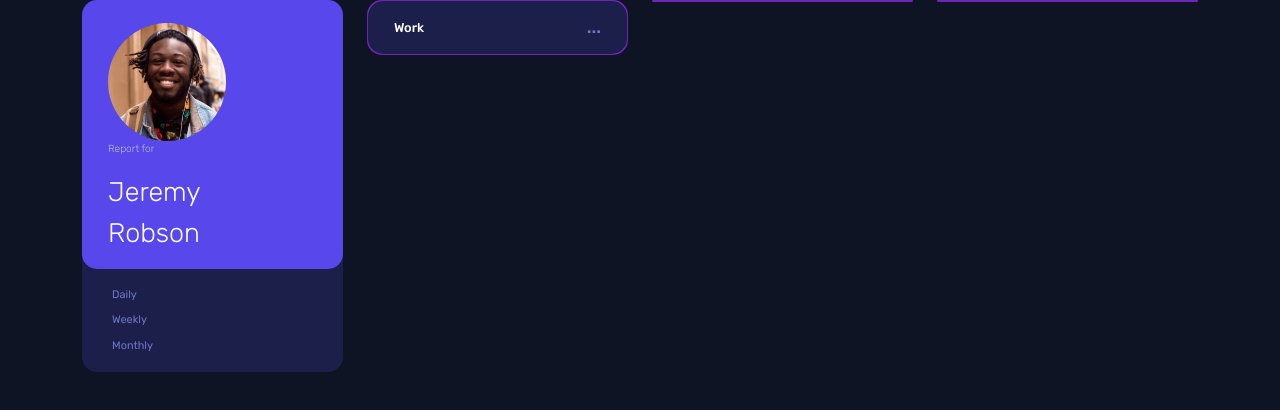
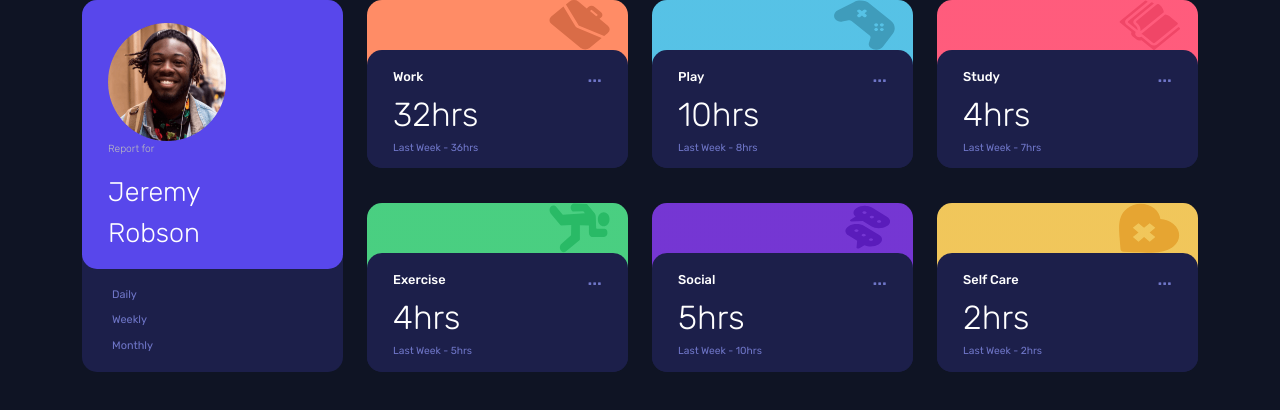
Before and after one commit to Matthiiass/HTML-and-CSS-practice, a plain HTML site: page index.html in a window 1280 px wide. Drawn offline with nearby package versions, Linux system fonts and the light colour scheme.

Commit message:
Added Cards
Finished off the information cards and added the 5 that were missing

```diff
--- a/index.html
+++ b/index.html
@@ -36,25 +36,103 @@
           </div>
         </div>
       </div>
-      <div class='col-3'>
-        <div class="card">
-          <!-- <img src="./images/icon-work.svg" alt='icon-work' class='cardIm' /> -->
+      <div class='col-3 d-flex flex-column justify-content-between'>
+        <div class="cardd" id="work">
+          <div class="imClass">
+            <img src="./images/icon-work.svg" alt='icon-work' class='cardIm' />
+          </div>
           <div class='cardContent'>
             <div class="cardHeaderBanner">
               <a class="cardHeading">Work</a>
-              <a class="cardDots">...</a>
+              <a class="cardDots" href="#">...</a>
+            </div>
+            <div class="cardInfo">
+              <a class="hours">32hrs</a>
+              <a class="lastWeek">Last Week - 36hrs</a>
+            </div>
+          </div>
+        </div>
+
+        <div class="cardd" id="exercise">
+          <div class="imClass">
+            <img src="./images/icon-exercise.svg" alt='icon-work' class='cardIm' />
+          </div>
+          <div class='cardContent'>
+            <div class="cardHeaderBanner">
+              <a class="cardHeading">Exercise</a>
+              <a class="cardDots" href="#">...</a>
+            </div>
+            <div class="cardInfo">
+              <a class="hours">4hrs</a>
+              <a class="lastWeek">Last Week - 5hrs</a>
             </div>
           </div>
         </div>
       </div>
-      <div class='col-3'>
-        <div class="card">
+      <div class='col-3 d-flex flex-column justify-content-between'>
+        <div class="cardd" id="play">
+          <div class="imClass">
+            <img src="./images/icon-play.svg" alt='icon-work' class='cardIm' />
+          </div>
+          <div class='cardContent'>
+            <div class="cardHeaderBanner">
+              <a class="cardHeading">Play</a>
+              <a class="cardDots" href="#">...</a>
+            </div>
+            <div class="cardInfo">
+              <a class="hours">10hrs</a>
+              <a class="lastWeek">Last Week - 8hrs</a>
+            </div>
+          </div>
+        </div>
 
+        <div class="cardd" id="social">
+          <div class="imClass">
+            <img src="./images/icon-social.svg" alt='icon-work' class='cardIm' />
+          </div>
+          <div class='cardContent'>
+            <div class="cardHeaderBanner">
+              <a class="cardHeading">Social</a>
+              <a class="cardDots" href="#">...</a>
+            </div>
+            <div class="cardInfo">
+              <a class="hours">5hrs</a>
+              <a class="lastWeek">Last Week - 10hrs</a>
+            </div>
+          </div>
         </div>
       </div>
-      <div class='col-3'>
-        <div class="card">
+      <div class='col-3 d-flex flex-column justify-content-between'>
+        <div class="cardd" id="study">
+          <div class="imClass">
+            <img src="./images/icon-study.svg" alt='icon-work' class='cardIm' />
+          </div>
+          <div class='cardContent'>
+            <div class="cardHeaderBanner">
+              <a class="cardHeading">Study</a>
+              <a class="cardDots" href="#">...</a>
+            </div>
+            <div class="cardInfo">
+              <a class="hours">4hrs</a>
+              <a class="lastWeek">Last Week - 7hrs</a>
+            </div>
+          </div>
+        </div>
 
+        <div class="cardd" id="selfCare">
+          <div class="imClass">
+            <img src="./images/icon-self-care.svg" alt='icon-work' class='cardIm' />
+          </div>
+          <div class='cardContent'>
+            <div class="cardHeaderBanner">
+              <a class="cardHeading">Self Care</a>
+              <a class="cardDots" href="#">...</a>
+            </div>
+            <div class="cardInfo">
+              <a class="hours">2hrs</a>
+              <a class="lastWeek">Last Week - 2hrs</a>
+            </div>
+          </div>
         </div>
       </div>
     </div>
--- a/style.css
+++ b/style.css
@@ -66,22 +66,26 @@ body {
     font-weight: 300;
 }
 
-.card {
+.cardd {
     display: flex;
     flex-direction: column;
     align-items: flex-end;
-    background-color: blueviolet;
     border-radius: 15px;
 }
 
 .cardContent {
     width: 100%;
-    background-color: hsl(235, 46%, 20%);
+    background-color: rgb(28, 31, 74);
     border-radius: 15px;
     display: flex;
-    justify-content: center;
+    flex-direction: column;
+    align-items: center;
     padding-top: 5%;
     padding-bottom: 5%;
+}
+
+.cardContent:hover {
+    background-color: hsl(236, 43%, 33%);
 }
 
 .cardHeaderBanner {
@@ -111,6 +115,66 @@ body {
     color: white;
 }
 
+.cardInfo {
+    width: 80%;
+    display: flex;
+    flex-direction: column;
+    font-family: 'Rubik', sans-serif;
+}
+
+.hours, .hours:hover {
+    color: white;
+    font-size: 2.6vw;
+    font-weight: 300;
+    text-decoration: none;
+}
+
+.lastWeek, .lastWeek:hover {
+    color: hsl(235, 45%, 61%);
+    font-weight: 400;
+    text-decoration: none;
+    font-size: 0.8vw;
+}
+
+.imClass {
+    display: flex;
+    justify-content: end;
+    width: 100%;
+    height: 50px;
+    padding-right: 7%;
+}
+
 .cardIm {
     width: 25%;
+    overflow: hidden;
 }
+
+#work {
+    background-color: rgb(255, 140, 102);
+    background: linear-gradient(0deg, rgba(28,31,74,1) 38%, rgba(255,140,102,1) 38%);
+}
+
+#play {
+    background-color: hsl(195, 74%, 62%);
+    background: linear-gradient(0deg, rgba(28,31,74,1) 38%, hsl(195, 74%, 62%) 38%);
+}
+
+#study {
+    background-color: hsl(348, 100%, 68%);
+    background: linear-gradient(0deg, rgba(28,31,74,1) 38%, hsl(348, 100%, 68%) 38%);
+}
+
+#exercise {
+    background-color: hsl(145, 58%, 55%);
+    background: linear-gradient(0deg, rgba(28,31,74,1) 38%, hsl(145, 58%, 55%) 38%);
+}
+
+#social {
+    background-color: hsl(264, 64%, 52%);
+    background: linear-gradient(0deg, rgba(28,31,74,1) 38%, hsl(264, 64%, 52%) 38%);
+}
+
+#selfCare {
+    background-color: hsl(43, 84%, 65%);
+    background: linear-gradient(0deg, rgba(28,31,74,1) 38%, hsl(43, 84%, 65%) 38%);
+}
```
